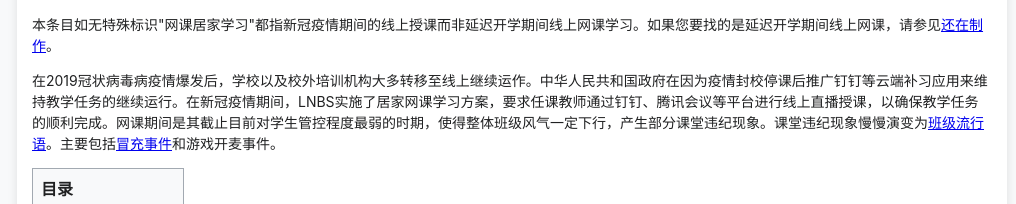
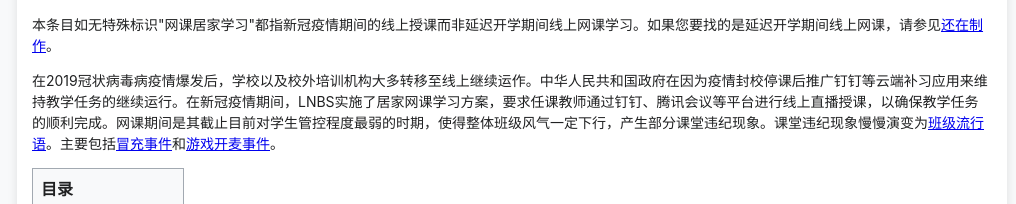
Before and after one commit to hljhlj121311/xinguanwangke.GitHub.io, a plain HTML site: page index.html in a window 1280 px wide. Shown: the part 144-348 px from the top of the page, without its empty margins (128-1144 px from the left). Drawn offline with Linux system fonts and the light colour scheme.

Commit message:
Update index.html

```diff
--- a/index.html
+++ b/index.html
@@ -205,7 +205,7 @@
 
 
 
-        <p>在2019冠状病毒病疫情爆发后，学校以及校外培训机构大多转移至线上继续运作。中华人民共和国政府在因为疫情封校停课后推广钉钉等云端补习应用来维持教学任务的继续运行。在新冠疫情期间，LNBS实施了居家网课学习方案，要求任课教师通过钉钉、腾讯会议等平台进行线上直播授课，以确保教学任务的顺利完成。网课期间是其截止目前对学生管控程度最弱的时期，使得整体班级风气一定下行，产生部分课堂违纪现象。课堂违纪现象慢慢演变为<a href="https://liuxy-github-io.pages.dev/">班级流行语</a>。主要包括<a href="https://maochong-github-io.pages.dev/">冒充事件</a>和游戏开麦事件。</p>
+        <p>在2019冠状病毒病疫情爆发后，学校以及校外培训机构大多转移至线上继续运作。中华人民共和国政府在因为疫情封校停课后推广钉钉等云端补习应用来维持教学任务的继续运行。在新冠疫情期间，LNBS实施了居家网课学习方案，要求任课教师通过钉钉、腾讯会议等平台进行线上直播授课，以确保教学任务的顺利完成。网课期间是其截止目前对学生管控程度最弱的时期，使得整体班级风气一定下行，产生部分课堂违纪现象。课堂违纪现象慢慢演变为<a href="https://liuxy-github-io.pages.dev/">班级流行语</a>。主要包括<a href="https://maochong-github-io.pages.dev/">冒充事件</a>和<a href="https://youxikaimai-github-io.pages.dev/">游戏开麦事件</a>。</p>
 
         <div class="toc">
             <h2>目录</h2>
```
